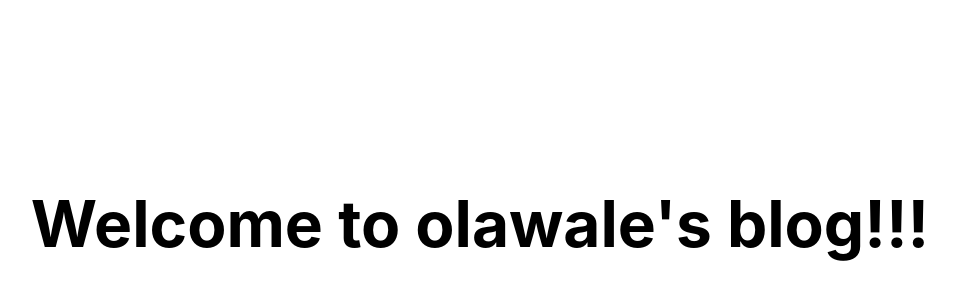
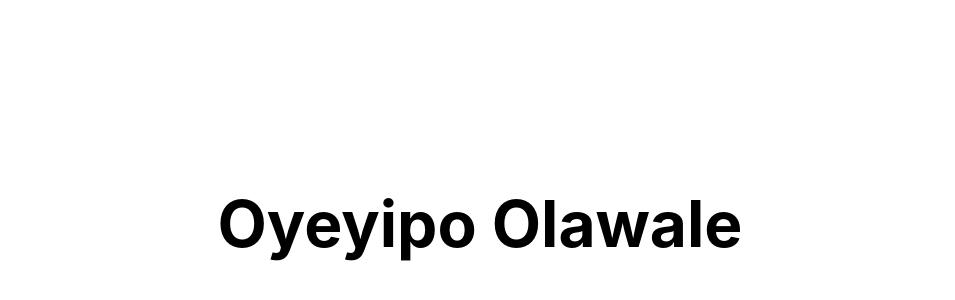
Before and after one commit to oyeyipo/oyeyipoolawale, a Next.js app in the folder frontend/: page / in a window 1280 px wide. Shown: the part 176-476 px from the top of the page, without its empty margins (160-1115 px from the left). Built offline with nearby package versions, Linux system fonts and the light colour scheme.

Commit message:
Reset header

```diff
--- a/frontend/pages/index.js
+++ b/frontend/pages/index.js
@@ -10,7 +10,7 @@ export default function Home() {
       </Head>
 
       <main className={styles.main}>
-        <h1 className={styles.title}>Welcome to olawale's blog!!!</h1>
+        <h1 className={styles.title}>Oyeyipo Olawale</h1>
       </main>
     </div>
   );
```
